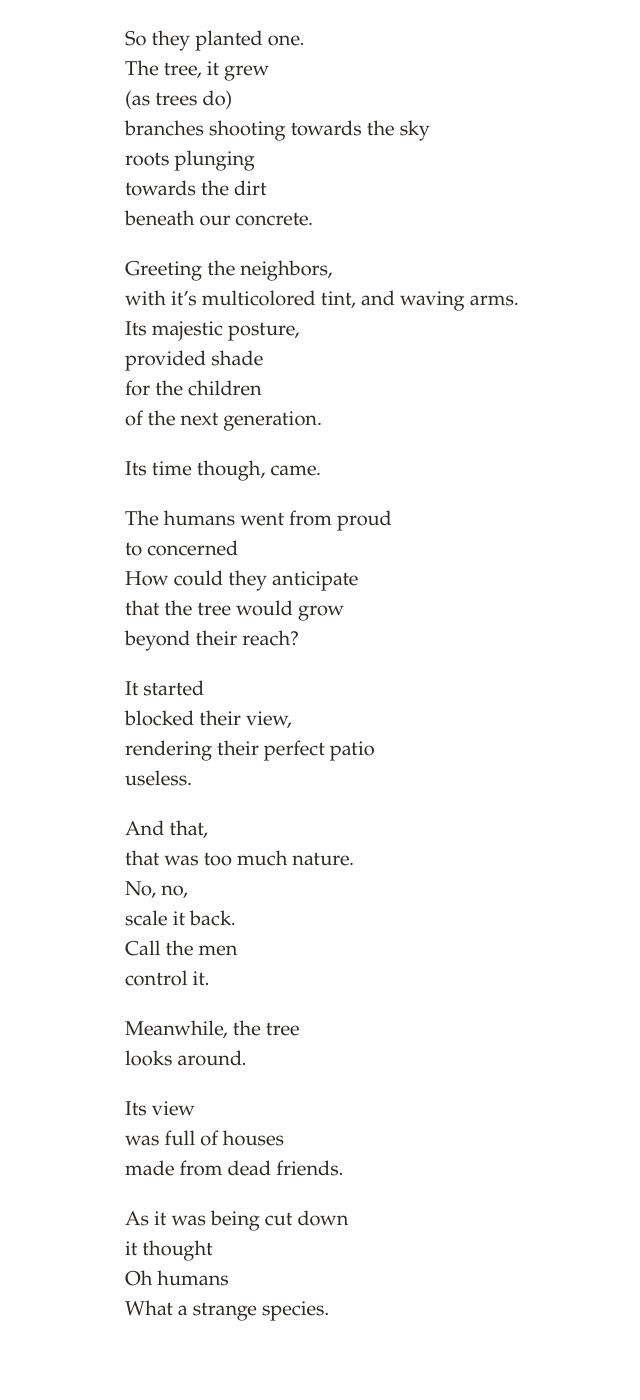
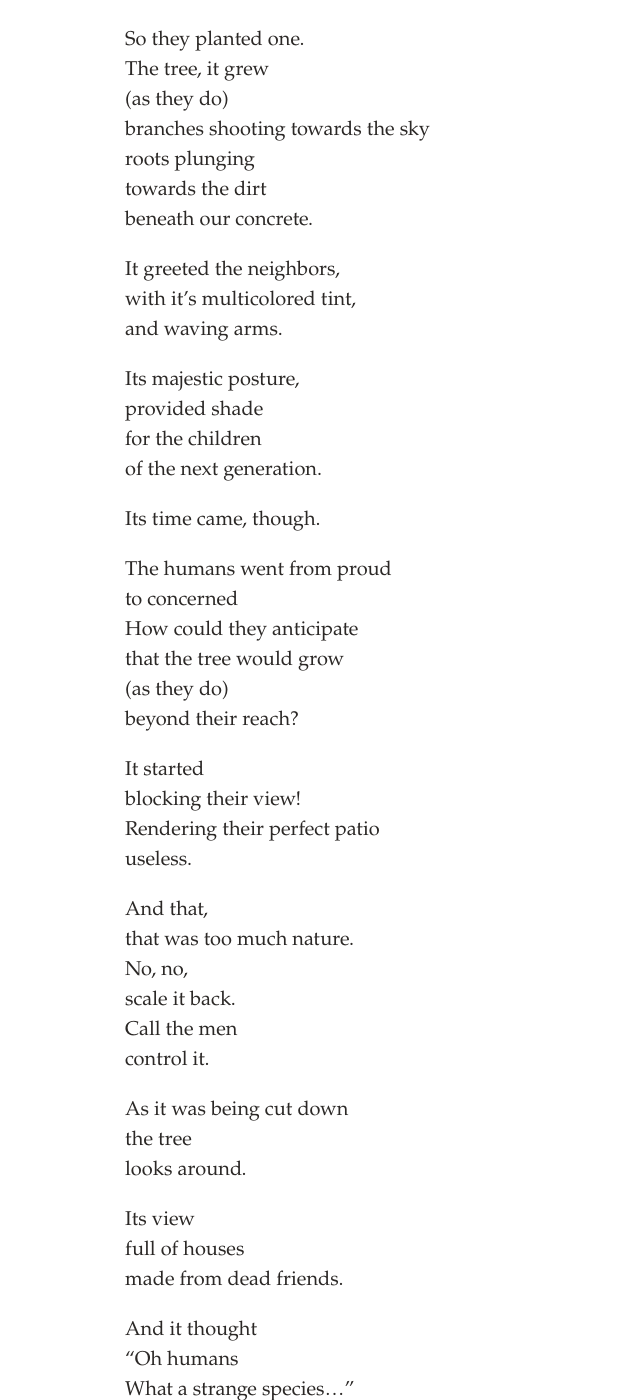
Before and after one commit to svvchen/nervxious, a Jekyll site: the page built from _posts/2020-04-19-tree.markdown, in a window 1280 px wide and 1400 px high, scrolled down 1213 px. Shown: the whole window, without its empty margins (193-833 px from the left). Built offline with Jekyll 4.4.1, drawn with Linux system fonts in a browser that asks for light colours; comment, search, counter and statistics services are not loaded.

Commit message:
Update 2020-04-19-tree.markdown

```diff
--- a/_posts/2020-04-19-tree.markdown
+++ b/_posts/2020-04-19-tree.markdown
@@ -16,30 +16,33 @@ shade, fresh air.
 
 So they planted one.
 The tree, it grew
-(as trees do)
+(as they do)
 branches shooting towards the sky
 roots plunging
 towards the dirt
 beneath our concrete.
 
-Greeting the neighbors,
-with it's multicolored tint, and waving arms.
+It greeted the neighbors,
+with it's multicolored tint,
+and waving arms.
+
 Its majestic posture,
 provided shade
 for the children
 of the next generation.
 
-Its time though, came.
+Its time came, though.
 
 The humans went from proud
 to concerned
 How could they anticipate
 that the tree would grow
+(as they do)
 beyond their reach?
 
 It started
-blocked their view,
-rendering their perfect patio
+blocking their view!
+Rendering their perfect patio
 useless.
 
 And that,
@@ -49,14 +52,14 @@ scale it back.
 Call the men
 control it.
 
-Meanwhile, the tree
+As it was being cut down
+the tree
 looks around.
 
 Its view
-was full of houses
+full of houses
 made from dead friends.
 
-As it was being cut down
-it thought
-Oh humans
-What a strange species.
+And it thought
+"Oh humans
+What a strange species..."
```
Also changed, not shown: other parts of _posts/2020-04-19-tree.markdown (+1 -1 lines).
